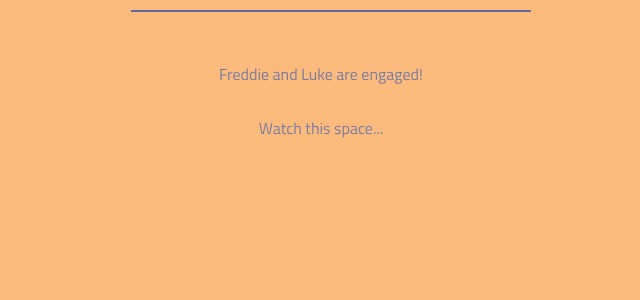
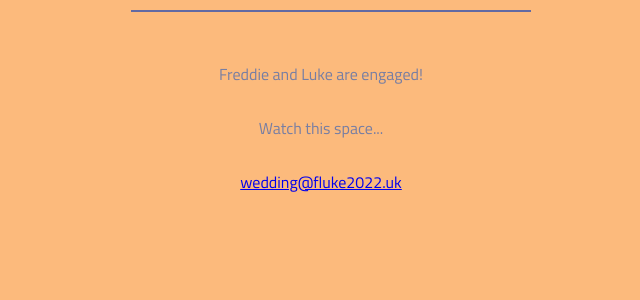
Before and after one commit to lwilts/fluke2022, a Flask app: page / in a window 1280 px wide. Shown: the part 192-492 px from the top of the page, without its empty margins (319-959 px from the left). Run offline with Flask 2, Linux system fonts and the light colour scheme.

Commit message:
Add email

```diff
--- a/templates/index.html
+++ b/templates/index.html
@@ -21,6 +21,9 @@
     <p style="margin-top: 30px">
         Watch this space...
     </p>
+    <p style="margin-top: 30px">
+        <a href="mailto:wedding@fluke2022.uk">wedding@fluke2022.uk</a>
+    </p>
   </div>
 
 </body>
```
